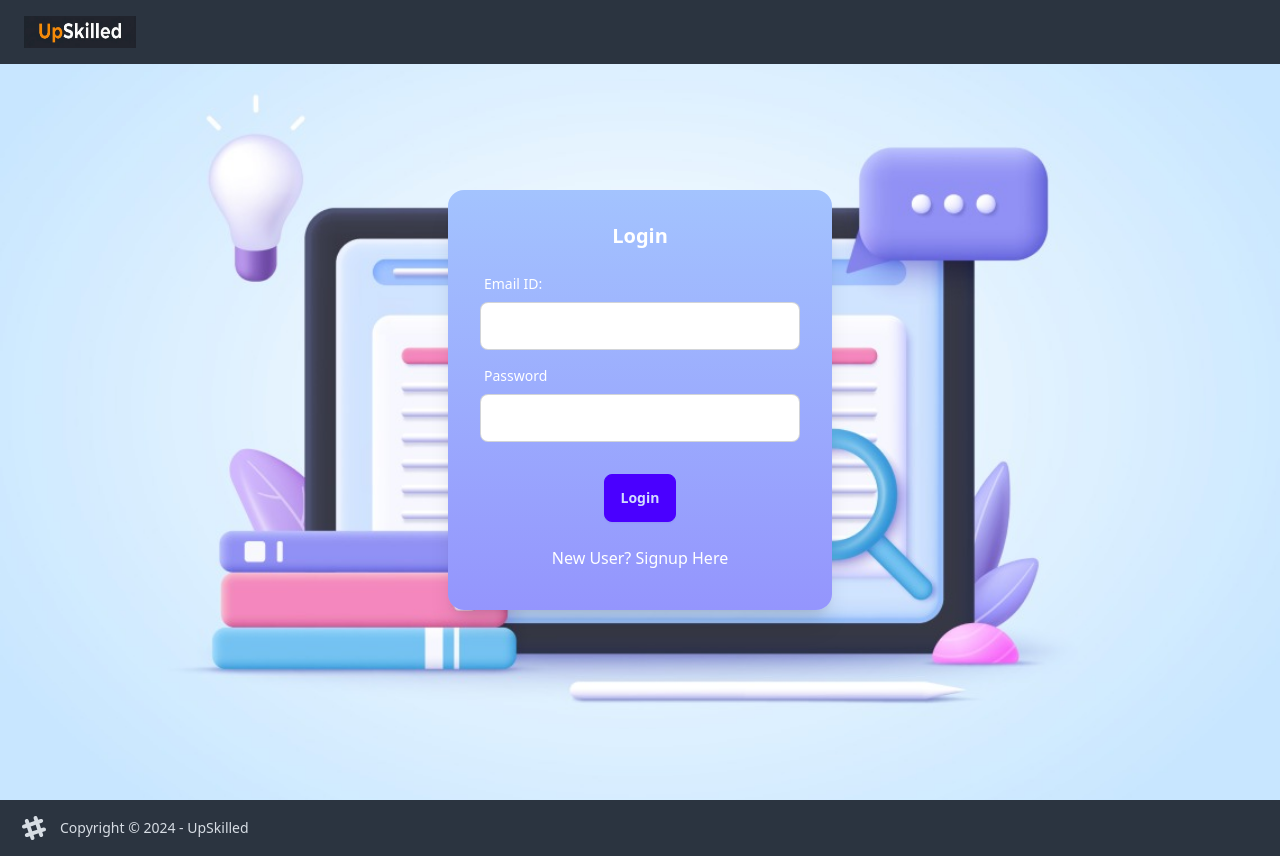
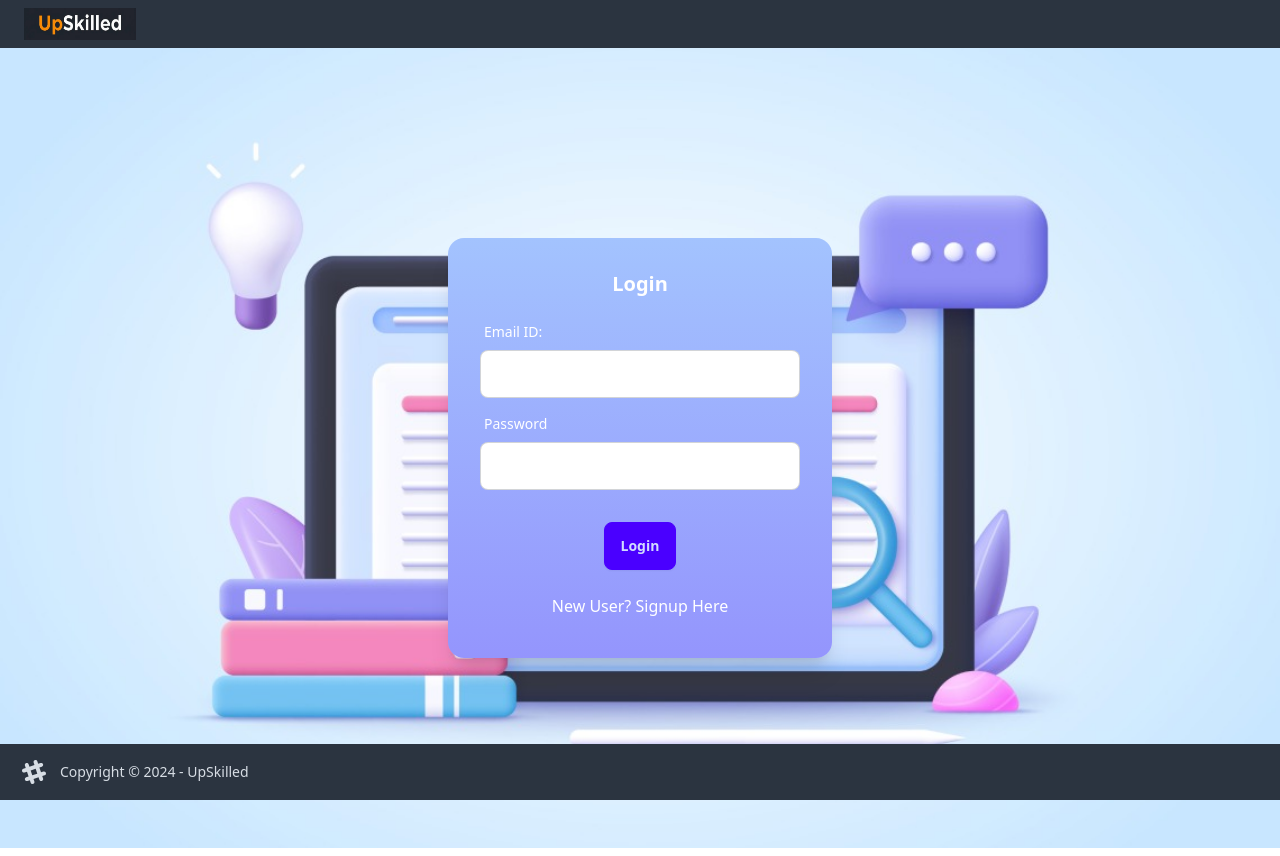
Before and after one commit to hiren1407/UpSkilled-Frontend, a React (Create React App) app: page / in a window 1280 px wide. Built offline with nearby package versions, Linux system fonts and the light colour scheme.

Commit message:
fixed layout

```diff
--- a/src/components/Body.js
+++ b/src/components/Body.js
@@ -12,9 +12,11 @@ const Body = () => {
 
 
   return (
-    <div >
+    <div className='flex flex-col' >
       <NavBar />
+      <div className='mt-12 flex-grow'>
       <Outlet />
+      </div>
       <Footer />
     </div>
   )
--- a/src/components/Footer.js
+++ b/src/components/Footer.js
@@ -2,7 +2,7 @@ import React from 'react'
 
 const Footer = () => {
   return (
-    <footer className="footer bg-neutral text-neutral-content p-4">
+    <footer className="footer bg-neutral text-neutral-content p-4 bottom-0 fixed">
       <aside className="grid-flow-col items-center">
         <svg width="36" height="24" viewBox="0 0 24 24" xmlns="http://www.w3.org/2000/svg" fillRule="evenodd" clipRule="evenodd"
           className="fill-current">
--- a/src/components/NavBar.js
+++ b/src/components/NavBar.js
@@ -24,7 +24,7 @@ const NavBar = () => {
 
 
   return (
-    <div className="navbar bg-neutral text-neutral-content fixed z-10">
+    <div className="navbar bg-neutral text-neutral-content fixed z-10 min-h-0">
       <div className="flex-1">
         {/* <Link to="/" className="btn btn-ghost text-xl">UpSkilled</Link> */}
         <Link to="/"><img src={Logo} alt='Logo' className='h-8 w-28 ml-4'></img></Link>
```
